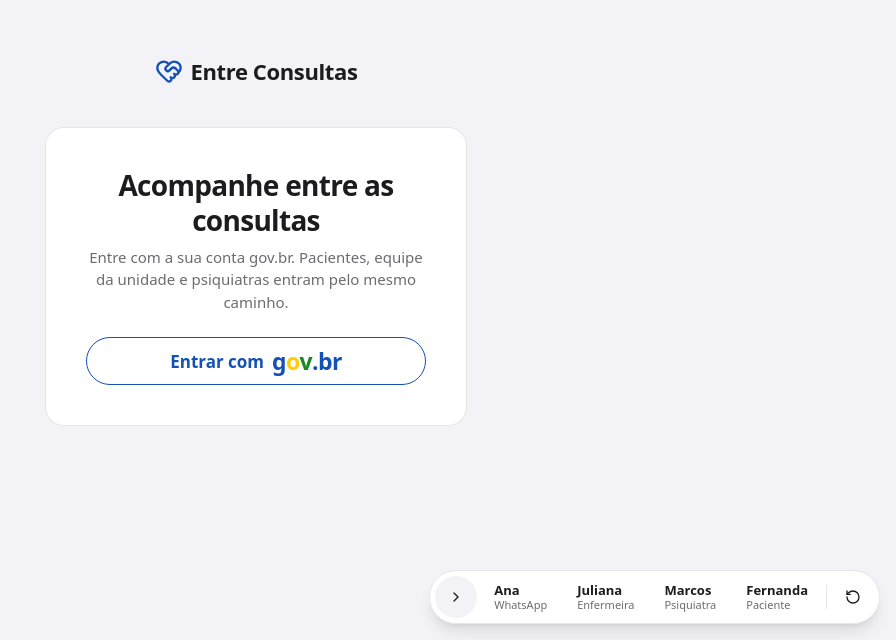
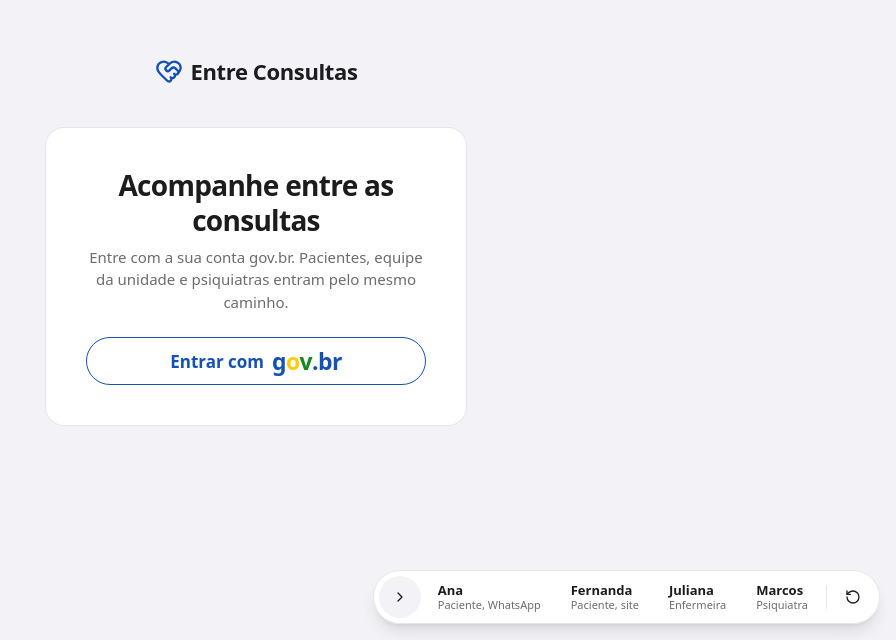
Before and after one commit to raphael-soares/entre-consultas, a React (Vite) app: page /login in a window 1280 px wide. Shown: the part 160-800 px from the top of the page, without its empty margins (384-1280 px from the left). Built offline with nearby package versions, Linux system fonts and the light colour scheme.

Commit message:
style(ui): pacientes lado a lado na barra de demonstração
Ana e Fernanda são o mesmo papel em canais diferentes; juntas, a barra lê como paciente, equipe e psiquiatra.

```diff
--- a/src/componentes/BotaoDemo.tsx
+++ b/src/componentes/BotaoDemo.tsx
@@ -19,12 +19,16 @@ const RECOLHIDO = 'entre-consultas-demo-recolhido'
 
 type Parada = { chave: string; nome: string; papel: string; usuarioId?: string }
 
+const pessoa = (id: string, papel: string): Parada => {
+  const u = USUARIOS.find((x) => x.id === id)!
+  return { chave: id, nome: u.nome.split(' ').at(-2)!, papel, usuarioId: id }
+}
+
 const PARADAS: Parada[] = [
-  { chave: 'whatsapp', nome: 'Ana', papel: 'WhatsApp' },
-  ...['juliana', 'marcos', 'fernanda'].map((id) => {
-    const u = USUARIOS.find((x) => x.id === id)!
-    return { chave: id, nome: u.nome.split(' ').at(-2)!, papel: u.funcao, usuarioId: id }
-  }),
+  { chave: 'whatsapp', nome: 'Ana', papel: 'Paciente, WhatsApp' },
+  pessoa('fernanda', 'Paciente, site'),
+  pessoa('juliana', 'Enfermeira'),
+  pessoa('marcos', 'Psiquiatra'),
 ]
 
 export function BotaoDemo() {
```
Also changed, not shown: 1 other file (tests, documents, lock files or other folders).
